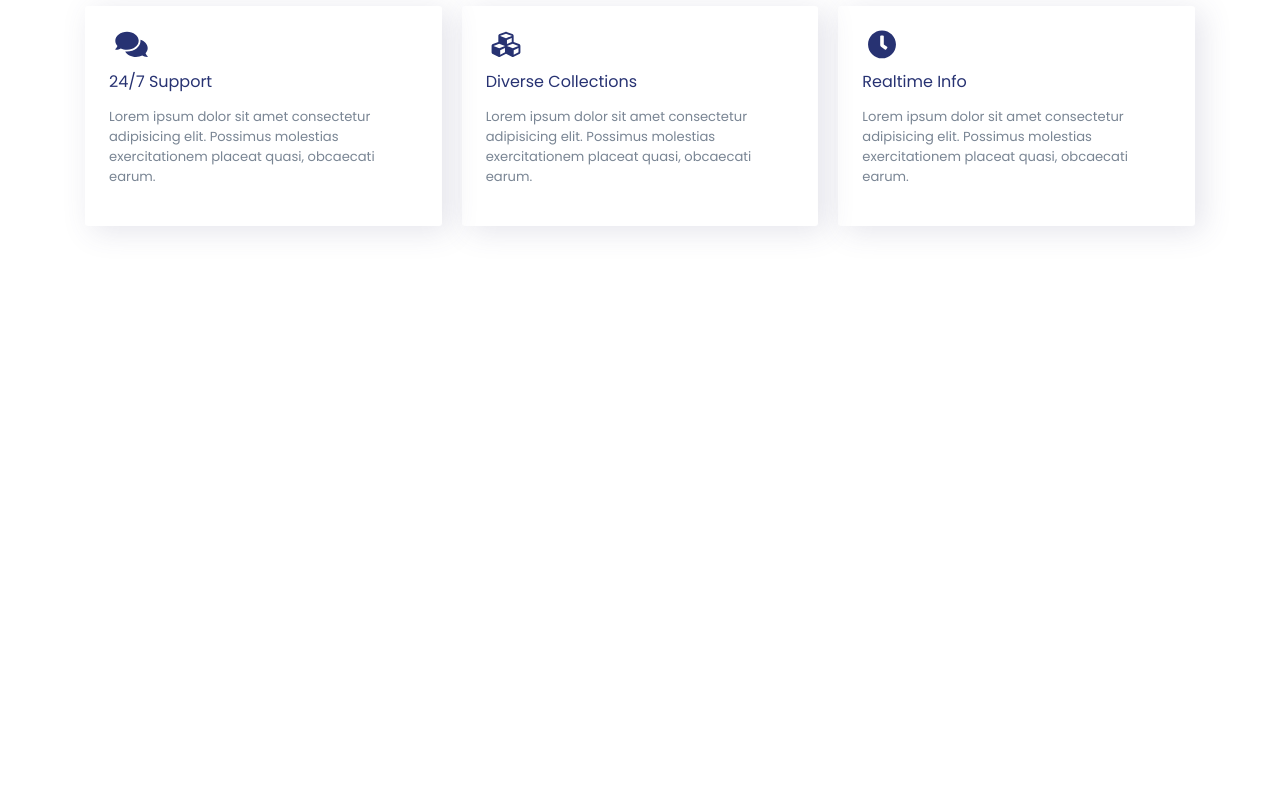
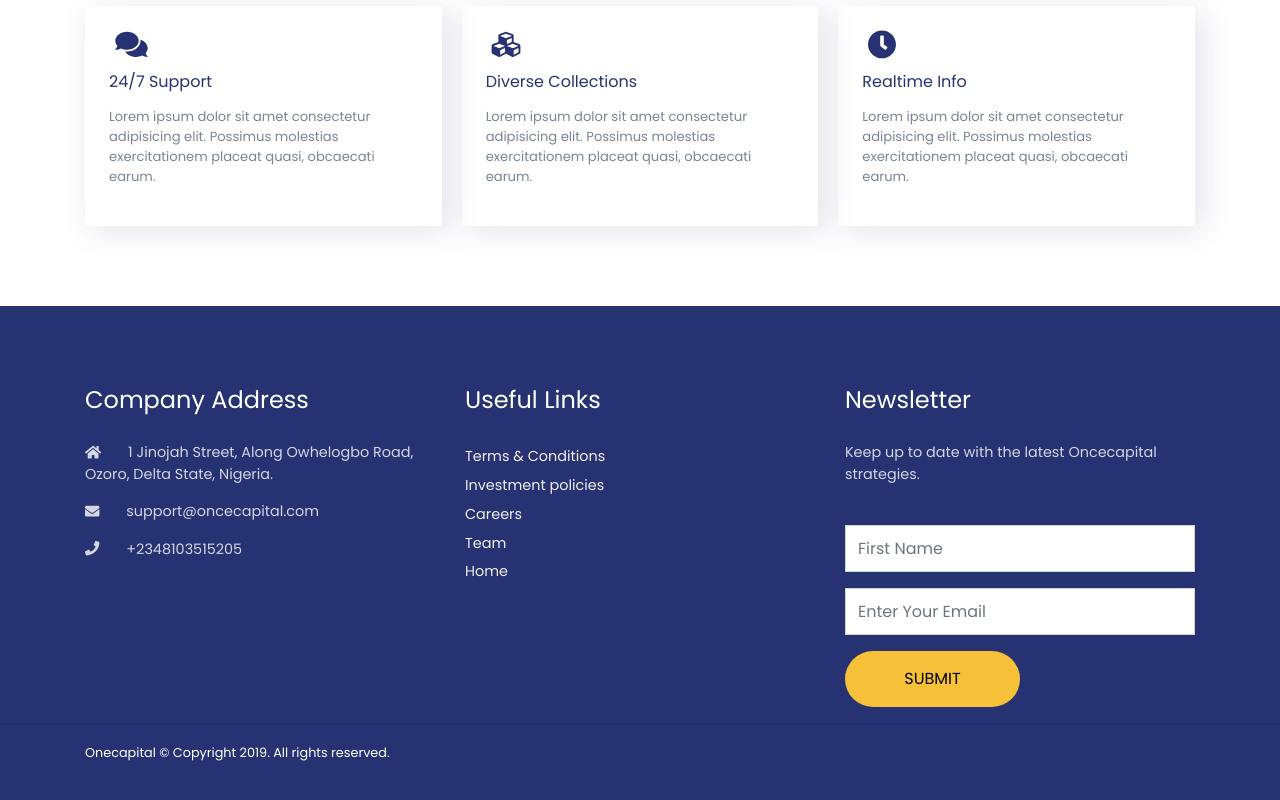
Before and after one commit to Achilles45/onecapital, a Vue app: page / in a window 1280 px wide. Shown: the part 2075-2875 px from the top of the page. Before the commit the page ends 2381 px from the top, so only its background shows below. Built offline with nearby package versions, Linux system fonts and the light colour scheme.

Commit message:
Added the footer section

```diff
--- /dev/null
+++ b/src/components/Footer.vue
@@ -0,0 +1,80 @@
+<template>
+    <footer class="container-fluid">
+        <div class="container">
+            <div class="row">
+                <div class="col-md-4">
+                    <h4>Company Address</h4>
+                    <p><i class="fa fa-home icons"></i>&nbsp;&nbsp;&nbsp;&nbsp;&nbsp;&nbsp; 1 Jinojah Street, Along Owhelogbo Road, Ozoro, Delta State, Nigeria.</p>
+                    <p><i class="fa fa-envelope icons"></i>&nbsp;&nbsp;&nbsp;&nbsp;&nbsp;&nbsp; support@oncecapital.com</p>
+                    <p><i class="fa fa-phone icons"></i>&nbsp;&nbsp;&nbsp;&nbsp;&nbsp;&nbsp; +2348103515205</p>
+                </div>
+                <div class="col-md-4">
+                    <h4>Useful Links</h4>
+                    <ul>
+                        <li><router-link to="/">Terms & Conditions</router-link></li>
+                        <li><router-link to="/">Investment policies</router-link></li>
+                        <li><router-link to="/">Careers</router-link></li>
+                        <li><router-link to="/">Team</router-link></li>
+                        <li><router-link to="/">Home</router-link></li>
+                    </ul>
+                </div>
+                <div class="col-md-4">
+                    <h4>Newsletter</h4>
+                    <p>Keep up to date with the latest Oncecapital strategies.</p><br>
+                    <form action="">
+                      <div class="form-group">
+                            <input type="text" class="form-control" placeholder="First Name">
+                      </div>
+                        <div class="form-group">
+                            <input type="email" class="form-control" placeholder="Enter Your Email">
+                        </div>
+                        <button type="submit" class="news__btn">SUBMIT</button>
+                    </form>
+                </div>
+            </div>
+        </div>
+        <hr>
+        <div class="container">
+            <small>Onecapital &copy; Copyright 2019. All rights reserved.</small>
+        </div>
+    </footer>
+</template>
+<style lang="scss" scoped>
+@import '../styles/colors';
+footer{
+    background: $primary-color;
+    padding: 5rem 0;
+    color: #fff;
+    h4{
+        padding-bottom: 1.2rem;
+    }
+    p{
+        opacity: .8;
+        font-size: .9rem;
+    }
+    a{
+        color: #efefef;
+        text-decoration: none;
+        line-height: 2;
+        font-size: .9rem;
+    }
+    // .icons{
+    //     margin-right: 5rem !important;
+    // }
+    form{
+        input{
+            height: 2.94rem;
+            border-radius: 0px;
+            box-shadow: none !important;
+
+        }
+        .news__btn{
+            background: #F7C039;
+            border: none;
+            padding: 1rem 2rem;
+            border-radius: 30px;
+            width: 50%;
+        }
+    }
+}
+</style>
--- a/src/views/Home.vue
+++ b/src/views/Home.vue
@@ -5,6 +5,7 @@
    <About />
    <Investments />
    <Why />
+   <Footer />
   </div>
 </template>
 
@@ -15,6 +16,7 @@ import Partner from '@/components/Partner.vue';
 import About from '@/components/About.vue';
 import Investments from '@/components/Investments.vue';
 import Why from '@/components/Why.vue';
+import Footer from '@/components/Footer.vue';
 
 export default {
   name: 'home',
@@ -23,7 +25,8 @@ export default {
     Partner,
     About,
     Investments,
-    Why
+    Why,
+    Footer
   }
 }
 </script>
```
